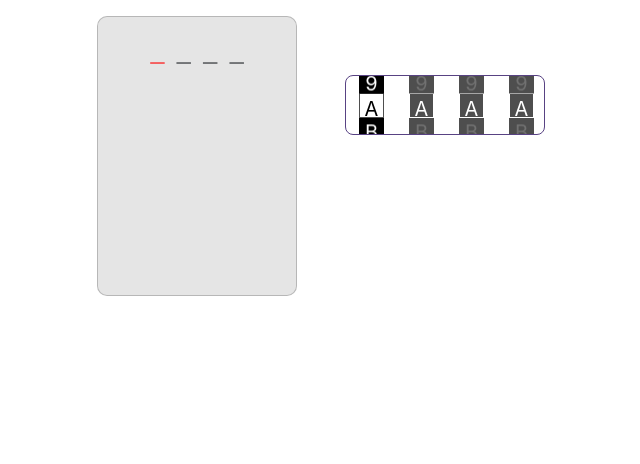
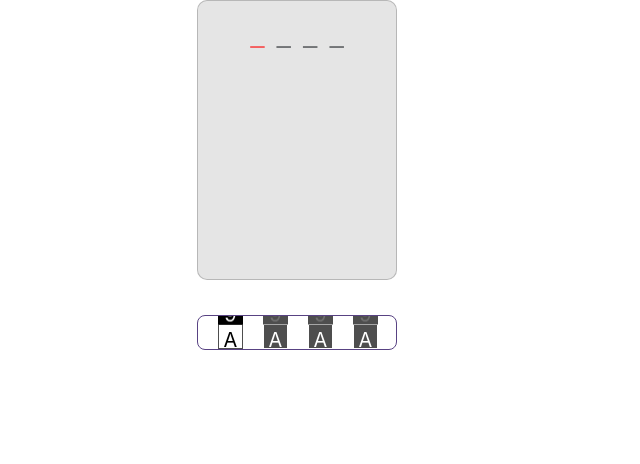
Before and after one commit to TrendTo/AuthCalidad, a PHP site: page /cryp.html in a window 1280 px wide. Shown: the top 464 px of the page, without its empty margins (343-983 px from the left). Run offline with PHP 8.4, Linux system fonts and the light colour scheme.

Commit message:
cambios de estilo para cryptex

```diff
--- a/cryp.html
+++ b/cryp.html
@@ -1,12 +1,13 @@
 <head>
     <link href="https://stackpath.bootstrapcdn.com/bootstrap/4.4.1/css/bootstrap.min.css" rel="stylesheet" integrity="sha384-Vkoo8x4CGsO3+Hhxv8T/Q5PaXtkKtu6ug5TOeNV6gBiFeWPGFN9MuhOf23Q9Ifjh" crossorigin="anonymous">
 </head>
-<div class="d-flex justify-content-center">
-    <div class="d-inline-flex py-3 px-5" id="tarjeta">
+<div class="row">
+    <div class="col-12" id="tarjeta">
         <div class="card" style="height: 280px; width: 200px;">
             <p id="code">_</p>
         </div>
     </div>
+    <div class="col-12" style="display: flex; justify-content: center;">
         <div id="object">
             <div id="ring1">
                 <div class="plane a selected">A</div>
@@ -48,6 +49,7 @@
             </div>
         </div>
     </div>
+</div>
 
 <link rel="stylesheet" href="css/styleCryptex.css">
 <script type="text/javascript" src="js/cryptex.js"></script>
--- a/css/styleCryptex.css
+++ b/css/styleCryptex.css
@@ -73,17 +73,14 @@
     border-style: solid;
     border-width: 1px;
     border-color: #584283;
-    margin-top: 75px;
+    margin: 35px;
     width: calc(var(--ring-spacing) * var(--num-rings));
     counter-reset: ring;
   }
 
   .ring {
-    position: absolute;
-    top: 0;
-    left: 0;
-    margin-top: 17px;
-    margin-left: 13px;
+    margin-top: 8px;
+    margin-left: 20px;
     height: var(--plane-size);
     width: var(--plane-size);
     -webkit-transform-style: preserve-3d;
@@ -392,6 +389,8 @@
   #tarjeta {
     position: relative;
     display: flex;
+    min-width: 100%;
+    justify-content: center;
   }
 
   .card {
--- a/registro3.php
+++ b/registro3.php
@@ -10,6 +10,9 @@
 
         $vec=array();
         $vec=$_POST['an'];
+        if (empty($vec)) {
+            header("Location: registro2.php");
+        }
         ?>
         <div class="work">
             <div class="col-12">
```
Lines whose indentation alone changed are shown as unchanged.
